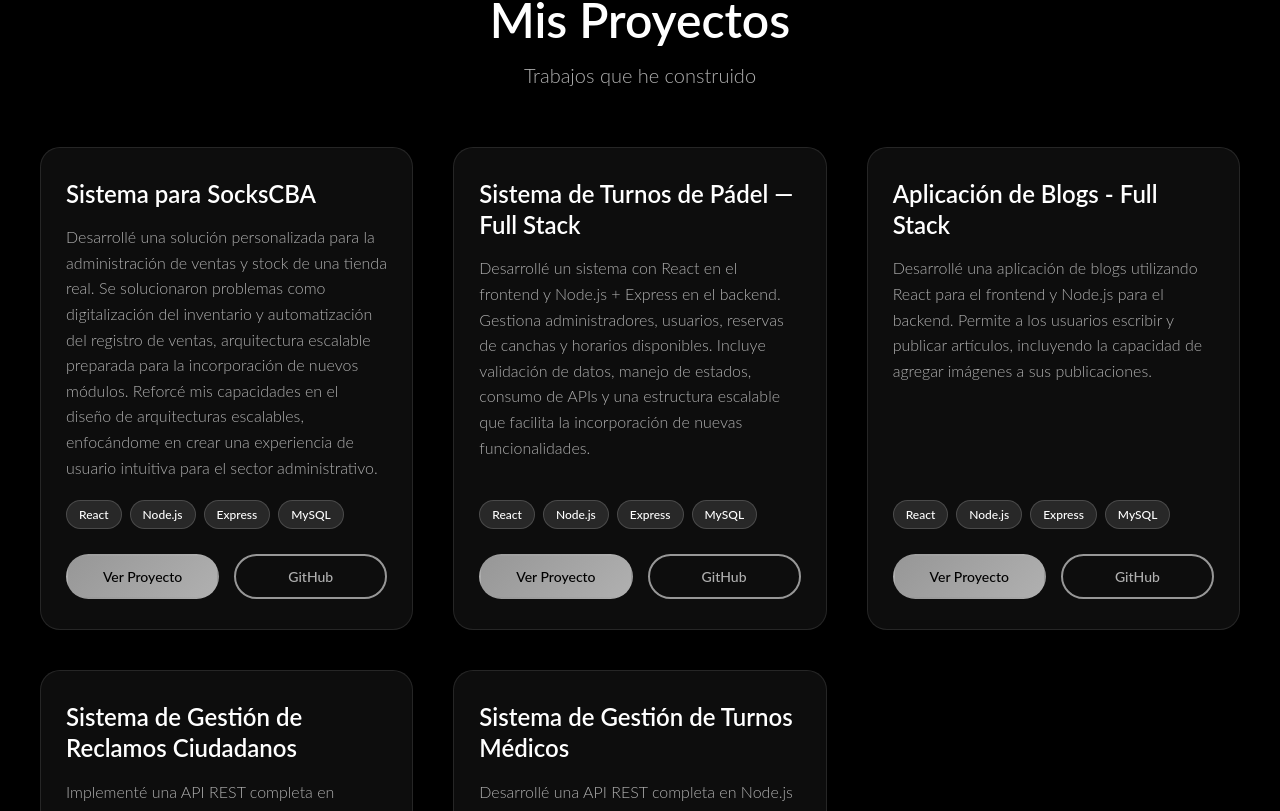
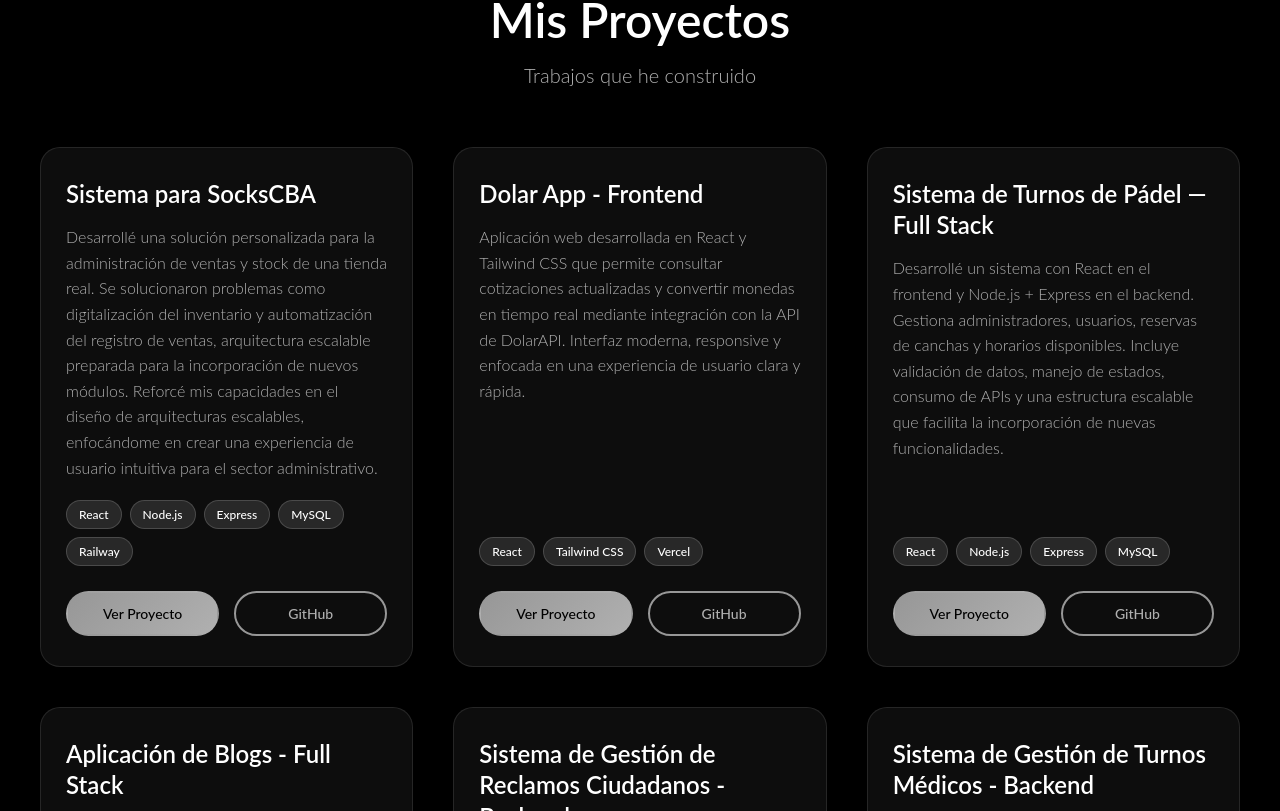
Before and after one commit to Pardomauro/Portfolio, a React (Vite) app: page / in a window 1280 px wide. Shown: the part 2489-3300 px from the top of the page. Built offline with nearby package versions, Linux system fonts and the light colour scheme.

Commit message:
Se realizaron actualizaciones en la sección de Proyectos

```diff
--- a/src/Componentes/Proyectos.jsx
+++ b/src/Componentes/Proyectos.jsx
@@ -28,11 +28,33 @@ export const Proyectos = () => {
                                 <span className='tech-tag'>Node.js</span>
                                 <span className='tech-tag'>Express</span>
                                 <span className='tech-tag'>MySQL</span>
+                                <span className='tech-tag'>Railway</span>
                             </div>
 
                             <div className='proyecto-enlaces'>
                                 <a href="https://youtu.be/Cz4LlR48zNk" target="_blank" rel="noopener noreferrer" className='btn-proyecto btn-demo'>Ver Proyecto</a>
                                 <a href="https://github.com/Pardomauro/SocksCBA.git" target="_blank" rel="noopener noreferrer" className='btn-proyecto btn-github'>GitHub</a>
+                            </div>
+                        </div>
+                    </div>
+
+                    <div className='proyecto-card'>
+                        <div className='proyecto-contenido'>
+                            <h3>Dolar App - Frontend</h3>
+                            <p>Aplicación web desarrollada en React y Tailwind CSS que permite consultar cotizaciones actualizadas y
+                                convertir monedas en tiempo real mediante integración con la API de DolarAPI.
+                                Interfaz moderna, responsive y enfocada en una experiencia de usuario clara y rápida.</p>
+
+                            <div className='tecnologias-usadas'>
+                                <span className='tech-tag'>React</span>
+                                <span className='tech-tag'>Tailwind CSS</span>
+                                <span className='tech-tag'>Vercel</span>
+
+                            </div>
+
+                            <div className='proyecto-enlaces'>
+                                <a href="https://dolar-app-chi.vercel.app/" target="_blank" rel="noopener noreferrer" className='btn-proyecto btn-demo'>Ver Proyecto</a>
+                                <a href="https://github.com/Pardomauro/Dolar-App.git" target="_blank" rel="noopener noreferrer" className='btn-proyecto btn-github'>GitHub</a>
                             </div>
                         </div>
                     </div>
@@ -83,7 +105,7 @@ export const Proyectos = () => {
 
                     <div className='proyecto-card'>
                         <div className='proyecto-contenido'>
-                            <h3>Sistema de Gestión de Reclamos Ciudadanos</h3>
+                            <h3>Sistema de Gestión de Reclamos Ciudadanos - Backend</h3>
                             <p>Implementé una API REST completa en Node.js con Express para permitir a los ciudadanos realizar
                                 reclamos o informes relacionados con servicios públicos. Implementación de CRUD, validaciones,
                                 manejo de errores y conexión a base de datos.</p>
@@ -104,7 +126,7 @@ export const Proyectos = () => {
 
                     <div className='proyecto-card'>
                         <div className='proyecto-contenido'>
-                            <h3>Sistema de Gestión de Turnos Médicos</h3>
+                            <h3>Sistema de Gestión de Turnos Médicos - Backend</h3>
                             <p>Desarrollé una API REST completa en Node.js con Express para un centro médico, gestionando
                                 pacientes, profesionales de salud y turnos asignados con carga y manejo de imágenes.
                                 Operaciones CRUD y estructura modular siguiendo buenas prácticas.</p>
```
